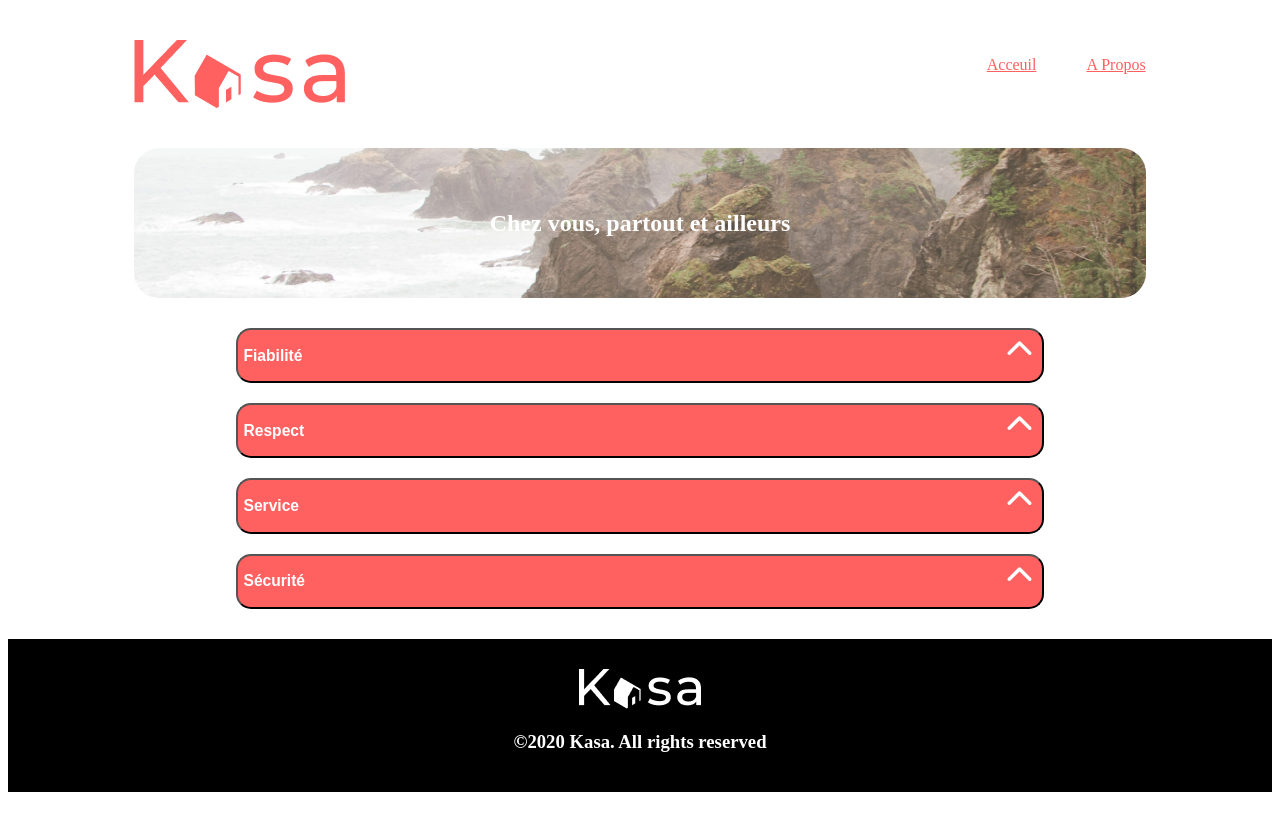
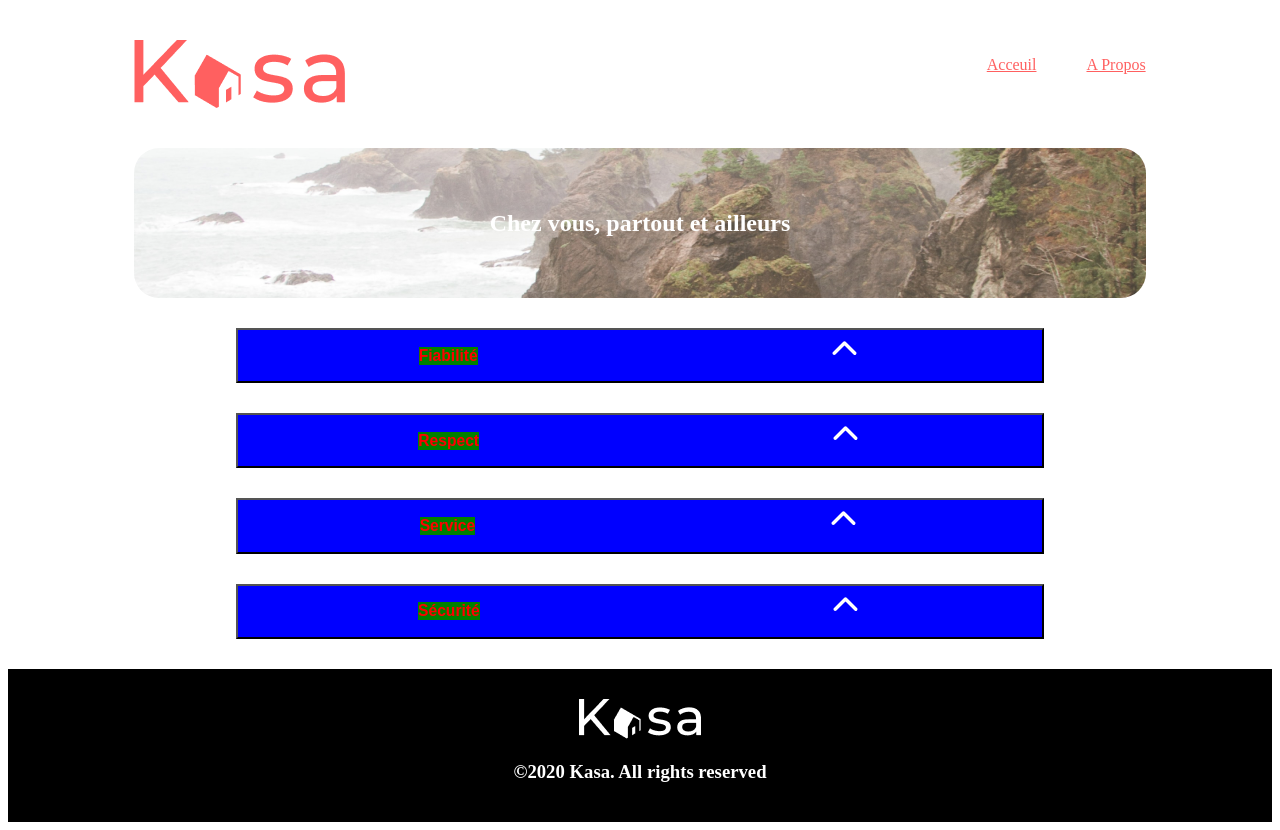
Before and after one commit to borisblanche/kasa, a React (Create React App) app: page /apropos in a window 1280 px wide. Before the commit the page ends 800 px from the top, so only its background shows below. Built offline with nearby package versions, Linux system fonts and the light colour scheme.

Commit message:
oomits accordion v2

```diff
--- a/src/components/accordion/index.jsx
+++ b/src/components/accordion/index.jsx
@@ -1,57 +1,125 @@
+// import React, { useState } from 'react';
+// import styled from 'styled-components';
+
+
+// const AccordionBox = styled.div`
+// display:flex;
+// flex-direction:column;
+// align-items: center;
+// align-content:center;
+// gap:20px;
+// justify-content:space-around;
+// margin-left:10%;
+// margin-right:10%;
+// margin-top:30px;
+// margin-bottom:30px;
+// `
+// const AccordionBtn = styled.button`
+// display:flex;
+// flex-direction:raw;
+// justify-content:space-between;
+// justify-items:space-between;
+// margin-left:10%;
+// margin-right:10%;
+// border-radius:15px;
+// width:80%;
+// `
+
+
+// const AccordionBtnContainer = styled.div`
+
+// justify-content:space-around;
+// width:100%;`
+
+// const AccordionContent= styled.div`
+// background-color:#F6F6F6;
+// color:#FF6060;
+// margin-left:10%;
+// margin-right:10%;
+// padding-top:20px;
+// padding-bottom:20px;
+// padding-left:20px;
+// padding-right:20px;
+// border-radius:15px;
+// `
+
+// const AccordionItem = ({ title, content }) => {
+//   const [isContentVisible, setIsContentVisible] = useState(false);
+
+//   const toggleContentVisibility = () => {
+//     setIsContentVisible(!isContentVisible);
+//   };
+
+//   return (
+//     <AccordionBtnContainer>
+//           <AccordionBtn className='RedDrop' onClick={toggleContentVisibility}><AccordionTitle>{title}</AccordionTitle>
+//              <AccordionIcon> <svg xmlns="http://www.w3.org/2000/svg" width="33" height="32" viewBox="0 0 33 32" fill="none">
+// <path d="M15.2897 10.7897C15.9591 10.1202 17.0462 10.1202 17.7157 10.7897L27.9979 21.0719C28.6674 21.7414 28.6674 22.8285 27.9979 23.4979C27.3285 24.1673 26.2414 24.1673 25.572 23.4979L16.5 14.4259L7.42804 23.4926C6.75862 24.162 5.67148 24.162 5.00206 23.4926C4.33265 22.8231 4.33265 21.736 5.00206 21.0666L15.2843 10.7843L15.2897 10.7897Z" fill="white"/>
+//               </svg>
+//               </AccordionIcon>
+//           </AccordionBtn>
+//           {isContentVisible && <AccordionContent>{content}</AccordionContent>}
+
+//     </AccordionBtnContainer>
+//   );
+// };
+
+// const Accordion = () => {
+//   const accordionData = [
+//     { title: 'Fiabilité', content: 'Les annonces postées sur Kasa garantissent une fiabilité totale. Les photos sont conformes aux logements, et toutes les informations sont régulièrement vérifiées par nos équipes.' },
+//     { title: 'Respect', content: 'La bienveillance fait partie des valeurs fondatrices de Kasa. Tout comportement discriminatoire ou deperturbation du voisinage entraînera une exclusion de notre plateforme.' },
+//     { title: 'Service', content: ' Nos équipes se tiennent à votre disposition pour vous fournir une expérience parfaite. N hésitez pas à nous contacter si vous avez la moindre question.' },
+//     { title: 'Sécurité', content: "La sécurité est la priorité de Kasa. Aussi bien pour nos hôtes que pour les voyageurs, chaque logement correspond aux critères de sécurité établis par nos services. En laissant une note aussi bien à l hôte qu au locataire, cela permet à nos équipes de vérifier que les standards sont bien respectés. Nous organisons également des ateliers sur la sécurité domestique pour nos hôtes." },
+//   ];
+
+//   return (
+//     < AccordionBox>
+//       {accordionData.map((item, index) => (
+//         <AccordionItem key={index} title={item.title} content={item.content} />
+//       ))}
+//     </ AccordionBox>
+//   );
+// };
+
+// export default Accordion;
+
 import React, { useState } from 'react';
 import styled from 'styled-components';
 
 
-const AccordionBox = styled.div`
-display:flex;
-flex-direction:column;
-align-items: center;
-align-content:center;
-gap:20px;
-justify-content:space-around;
-margin-left:10%;
-margin-right:10%;
-margin-top:30px;
-margin-bottom:30px;
-`
-const AccordionBtn = styled.button`
-display:flex;
-flex-direction:raw;
-justify-content:space-between;
-justify-items:space-between;
-margin-left:10%;
-margin-right:10%;
-border-radius:15px;
-width:80%;
-`
 const AccordionTitle = styled.h3`
 display:flex;
-flex-direction:column;
-justivify-content:space-around;`
+background-color:green;
+flex-direction:flex-start;
+// justify-content:space-around;`
 
 const AccordionIcon = styled.div`
 display:flex;
-flex-direction:column;
-justivify-content:space-around;`
+// flex-direction:column;
+justify-content:end;`
 
 const AccordionBtnContainer = styled.div`
+  display: flex;
+  flex-direction: raw;
+  // align-items: center;
+  gap: 20px;
+  justify-content: space-around;
+  margin-left: 10%;
+  margin-right: 10%;
+  margin-top: 30px;
+  margin-bottom: 30px;
+`;
 
-justify-content:space-around;
-width:100%;`
+const AccordionBtn = styled.button`
+  color: red;
+  background-color:blue;
+  display:flex;
+  flex-direction: raw;
+  width: 80%;
+  justify-content:space-around;
+`;
 
-const AccordionContent= styled.div`
-background-color:#F6F6F6;
-color:#FF6060;
-margin-left:10%;
-margin-right:10%;
-padding-top:20px;
-padding-bottom:20px;
-padding-left:20px;
-padding-right:20px;
-border-radius:15px;
-`
-
-const AccordionItem = ({ title, content }) => {
+const Accordion = ({ title, content }) => {
   const [isContentVisible, setIsContentVisible] = useState(false);
 
   const toggleContentVisibility = () => {
@@ -60,33 +128,21 @@ const AccordionItem = ({ title, content }) => {
 
   return (
     <AccordionBtnContainer>
-          <AccordionBtn className='RedDrop' onClick={toggleContentVisibility}><AccordionTitle>{title}</AccordionTitle>
-             <AccordionIcon> <svg xmlns="http://www.w3.org/2000/svg" width="33" height="32" viewBox="0 0 33 32" fill="none">
-<path d="M15.2897 10.7897C15.9591 10.1202 17.0462 10.1202 17.7157 10.7897L27.9979 21.0719C28.6674 21.7414 28.6674 22.8285 27.9979 23.4979C27.3285 24.1673 26.2414 24.1673 25.572 23.4979L16.5 14.4259L7.42804 23.4926C6.75862 24.162 5.67148 24.162 5.00206 23.4926C4.33265 22.8231 4.33265 21.736 5.00206 21.0666L15.2843 10.7843L15.2897 10.7897Z" fill="white"/>
-              </svg>
-              </AccordionIcon>
-          </AccordionBtn>
-          {isContentVisible && <AccordionContent>{content}</AccordionContent>}
-
+      <AccordionBtn onClick={toggleContentVisibility}>
+        <AccordionTitle>
+          {title}
+          </AccordionTitle>
+       <AccordionIcon> <svg xmlns="http://www.w3.org/2000/svg" width="33" height="32" viewBox="0 0 33 32" fill="none">
+          <path
+            d="M15.2897 10.7897C15.9591 10.1202 17.0462 10.1202 17.7157 10.7897L27.9979 21.0719C28.6674 21.7414 28.6674 22.8285 27.9979 23.4979C27.3285 24.1673 26.2414 24.1673 25.572 23.4979L16.5 14.4259L7.42804 23.4926C6.75862 24.162 5.67148 24.162 5.00206 23.4926C4.33265 22.8231 4.33265 21.736 5.00206 21.0666L15.2843 10.7843L15.2897 10.7897Z"
+            fill="white"
+          />
+        </svg>
+        </AccordionIcon>
+      </AccordionBtn>
+      {isContentVisible && <p>{content}</p>}
     </AccordionBtnContainer>
   );
 };
 
-const Accordion = () => {
-  const accordionData = [
-    { title: 'Fiabilité', content: 'Les annonces postées sur Kasa garantissent une fiabilité totale. Les photos sont conformes aux logements, et toutes les informations sont régulièrement vérifiées par nos équipes.' },
-    { title: 'Respect', content: 'La bienveillance fait partie des valeurs fondatrices de Kasa. Tout comportement discriminatoire ou deperturbation du voisinage entraînera une exclusion de notre plateforme.' },
-    { title: 'Service', content: ' Nos équipes se tiennent à votre disposition pour vous fournir une expérience parfaite. N hésitez pas à nous contacter si vous avez la moindre question.' },
-    { title: 'Sécurité', content: "La sécurité est la priorité de Kasa. Aussi bien pour nos hôtes que pour les voyageurs, chaque logement correspond aux critères de sécurité établis par nos services. En laissant une note aussi bien à l hôte qu au locataire, cela permet à nos équipes de vérifier que les standards sont bien respectés. Nous organisons également des ateliers sur la sécurité domestique pour nos hôtes." },
-  ];
-
-  return (
-    < AccordionBox>
-      {accordionData.map((item, index) => (
-        <AccordionItem key={index} title={item.title} content={item.content} />
-      ))}
-    </ AccordionBox>
-  );
-};
-
 export default Accordion;
--- a/src/components/descriptionDrop/index.jsx
+++ b/src/components/descriptionDrop/index.jsx
@@ -1,67 +1,86 @@
-import React from "react";
+// import React from "react";
 
-import styled from "styled-components";
-import { useParams } from 'react-router-dom';
-// import StarRating from '../rating';
+// import styled from "styled-components";
+// import { useParams } from 'react-router-dom';
+// // import StarRating from '../rating';
 
-const InfoLog = styled.div`
-    display:flex;
-    flex-direction:raw;
-    padding-bottom:40px;
-    padding-top:40px;`
+// const InfoLog = styled.div`
+//     display:flex;
+//     flex-direction:raw;
+//     padding-bottom:40px;
+//     padding-top:40px;`
 
 
 
 
-const DescriptionDrop = styled.select`
-padding-left:20px;
-padding-right:20px;
-border-radius:25px;
-padding :10px;
-width:30%;
-margin:auto;`
+// const DescriptionDrop = styled.select`
+// padding-left:20px;
+// padding-right:20px;
+// border-radius:25px;
+// padding :10px;
+// width:30%;
+// margin:auto;`
 
-const EquipmentDrop = styled.select`
-padding-left:20px;
-padding-right:20px;
-padding :10px;
-border-radius:15px;
-width:30%;
-margin:auto;
-`
+// const EquipmentDrop = styled.select`
+// padding-left:20px;
+// padding-right:20px;
+// padding :10px;
+// border-radius:15px;
+// width:30%;
+// margin:auto;
+// `
 
 
-const OptionDescription = styled.option`
+// const OptionDescription = styled.option`
 
-display:flex;`
+// display:flex;`
 
 
-const OptionEquipment = styled.option`
+// const OptionEquipment = styled.option`
 
-display:flex;`
+// display:flex;`
 
 
 
 
-function DescripCard({ appartements }){
-    const { id } = useParams();
+// function DescripCard({ appartements }){
+//     const { id } = useParams();
 
-    const logement = appartements.find((appartement)=>appartement.id.toString() === id);
+//     const logement = appartements.find((appartement)=>appartement.id.toString() === id);
 
 
-    return (
-    <InfoLog>
-    <DescriptionDrop>
-    <OptionDescription >description </OptionDescription>
-    <OptionDescription value="">{logement.description}</OptionDescription>
-    </DescriptionDrop>
-    <EquipmentDrop>
-    <OptionEquipment>equipements</OptionEquipment>
-    <OptionEquipment value="">{logement.equipments}</OptionEquipment>
-      </EquipmentDrop>
-      </InfoLog>
-    );
-}
+//     return (
+//     <InfoLog>
+//     <DescriptionDrop>
+//     <OptionDescription >description </OptionDescription>
+//     <OptionDescription value="">{logement.description}</OptionDescription>
+//     </DescriptionDrop>
+//     <EquipmentDrop>
+//     <OptionEquipment>equipements</OptionEquipment>
+//     <OptionEquipment value="">{logement.equipments}</OptionEquipment>
+//       </EquipmentDrop>
+//       </InfoLog>
+//     );
+// }
 
 
+// export default DescripCard;
+
+import React from 'react';
+import { useParams } from 'react-router-dom';
+import Accordion from '../accordion';
+
+
+const DescripCard = ({appartements}) => {
+  const { id } = useParams();
+
+      const logement = appartements.find((appartement)=>appartement.id.toString() === id);
+  return (
+    <div>
+      <Accordion title="Description"content={logement.description} />
+      <Accordion title="Equipements" content={logement.equipments} />
+    </div>
+  );
+};
+
 export default DescripCard;
--- a/src/pages/apropos/apropos.jsx
+++ b/src/pages/apropos/apropos.jsx
@@ -5,15 +5,26 @@ import Banner from "../../components/banner"
 import Footer from "../../components/footer"
 // import styled from "styled-components"
 import Accordion from "../../components/accordion"
+import { useParams } from 'react-router-dom';
 
 
 
-function Apropos(){
+
+
+function Apropos() {
+    const accordionData = [
+            { title: 'Fiabilité', content: 'Les annonces postées sur Kasa garantissent une fiabilité totale. Les photos sont conformes aux logements, et toutes les informations sont régulièrement vérifiées par nos équipes.' },
+            { title: 'Respect', content: 'La bienveillance fait partie des valeurs fondatrices de Kasa. Tout comportement discriminatoire ou deperturbation du voisinage entraînera une exclusion de notre plateforme.' },
+            { title: 'Service', content: ' Nos équipes se tiennent à votre disposition pour vous fournir une expérience parfaite. N hésitez pas à nous contacter si vous avez la moindre question.' },
+            { title: 'Sécurité', content: "La sécurité est la priorité de Kasa. Aussi bien pour nos hôtes que pour les voyageurs, chaque logement correspond aux critères de sécurité établis par nos services. En laissant une note aussi bien à l hôte qu au locataire, cela permet à nos équipes de vérifier que les standards sont bien respectés. Nous organisons également des ateliers sur la sécurité domestique pour nos hôtes." },
+          ];
     return (
         <div>
             <NavHeader />
             <Banner />
-            <Accordion/>
+     {accordionData.map((item, index) => (
+        <Accordion key={index} title={item.title} content={item.content} />
+      ))}
         <Footer/>
         </div>
     )
```
